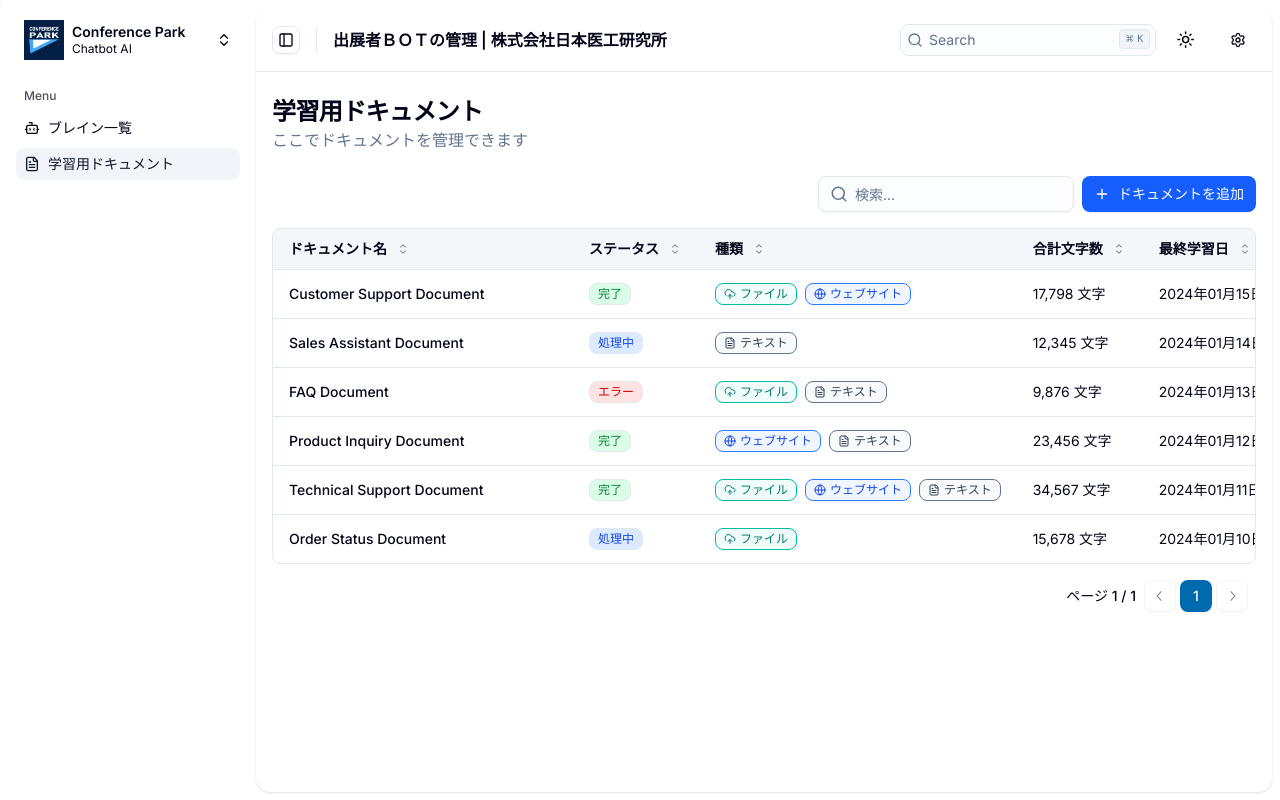
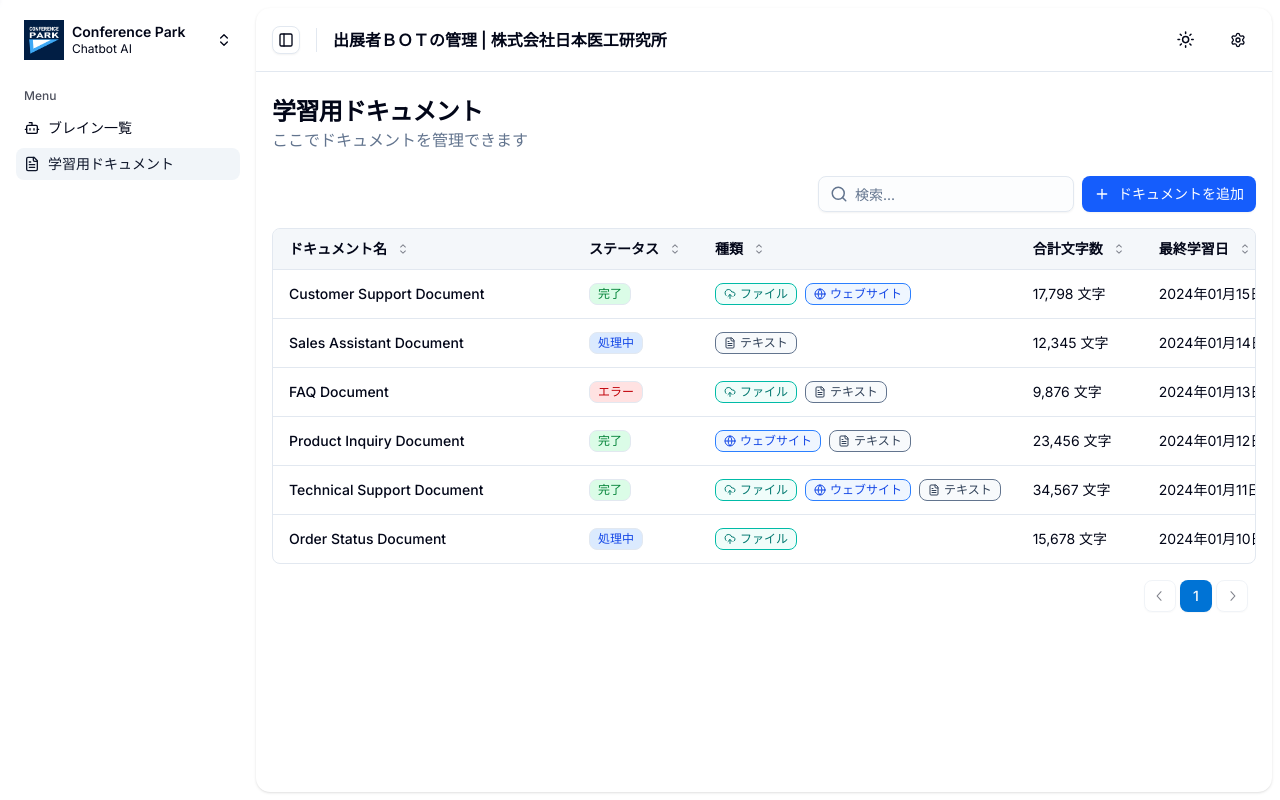
Before and after one commit to HieuNT44/renew-ui-chatbot, a React (Vite) app: page /chatbox/document in a window 1280 px wide. Built offline with nearby package versions, Linux system fonts and the light colour scheme.

Commit message:
fix: update ui

```diff
--- a/src/components/data-table/pagination.tsx
+++ b/src/components/data-table/pagination.tsx
@@ -22,9 +22,11 @@ export function DataTablePagination<TData>({
       style={{ overflowClipMargin: 1 }}
     >
       <div className='flex items-center gap-2'>
-        <div className='flex items-center justify-center text-sm font-medium'>
-          ページ {currentPage} / {totalPages}
-        </div>
+        {totalPages > 1 && (
+          <div className='text-muted-foreground flex items-center justify-center text-sm'>
+            {currentPage} / {totalPages}
+          </div>
+        )}
         <div className='flex items-center space-x-1'>
           <Button
             variant='outline'
--- a/src/features/chatbox/document/components/document-settings.tsx
+++ b/src/features/chatbox/document/components/document-settings.tsx
@@ -53,7 +53,6 @@ import { ConfirmDialog } from '@/components/confirm-dialog'
 import { ContentSection } from '@/components/content-section'
 import { Header } from '@/components/layout/header'
 import { Main } from '@/components/layout/main'
-import { ProfileDropdown } from '@/components/profile-dropdown'
 import { ThemeSwitch } from '@/components/theme-switch'
 import { documents } from '../data/documents'
 
@@ -644,7 +643,6 @@ export function DocumentSettings() {
         <div className='ms-auto flex items-center space-x-4'>
           <ThemeSwitch />
           <ConfigDrawer />
-          <ProfileDropdown />
         </div>
       </Header>
 
--- a/src/features/chatbox/document/index.tsx
+++ b/src/features/chatbox/document/index.tsx
@@ -2,7 +2,6 @@ import { getRouteApi } from '@tanstack/react-router'
 import { ConfigDrawer } from '@/components/config-drawer'
 import { Header } from '@/components/layout/header'
 import { Main } from '@/components/layout/main'
-import { Search } from '@/components/search'
 import { ThemeSwitch } from '@/components/theme-switch'
 import { DocumentsTable } from './components/documents-table'
 import { documents } from './data/documents'
@@ -28,7 +27,6 @@ export function TrainingDocument() {
   return (
     <>
       <Header fixed title='出展者ＢＯＴの管理 | 株式会社日本医工研究所'>
-        <Search />
         <div className='ms-auto flex items-center space-x-4'>
           <ThemeSwitch />
           <ConfigDrawer />
--- a/src/styles/theme.css
+++ b/src/styles/theme.css
@@ -6,7 +6,7 @@
   --card-foreground: oklch(0.129 0.042 264.695);
   --popover: oklch(1 0 0);
   --popover-foreground: oklch(0.129 0.042 264.695);
-  --primary: oklch(0.5 0.15 240);
+  --primary: oklch(0.55 0.18 250);
   --primary-foreground: oklch(0.984 0.003 247.858);
   --secondary: oklch(0.968 0.007 247.896);
   --secondary-foreground: oklch(0.208 0.042 265.755);
@@ -19,12 +19,12 @@
   --success-foreground: oklch(0.984 0.003 247.858);
   --border: oklch(0.929 0.013 255.508);
   --input: oklch(0.929 0.013 255.508);
-  --ring: oklch(0.5 0.15 240);
-  --chart-1: oklch(0.646 0.222 41.116);
-  --chart-2: oklch(0.6 0.118 184.704);
-  --chart-3: oklch(0.398 0.07 227.392);
-  --chart-4: oklch(0.828 0.189 84.429);
-  --chart-5: oklch(0.769 0.188 70.08);
+  --ring: oklch(0.55 0.18 250);
+  --chart-1: oklch(0.65 0.18 250);
+  --chart-2: oklch(0.6 0.15 250);
+  --chart-3: oklch(0.5 0.12 250);
+  --chart-4: oklch(0.7 0.15 250);
+  --chart-5: oklch(0.45 0.1 250);
 
   --sidebar: var(--background);
   --sidebar-foreground: var(--foreground);
@@ -43,7 +43,7 @@
   --card-foreground: oklch(0.984 0.003 247.858);
   --popover: oklch(0.208 0.042 265.755);
   --popover-foreground: oklch(0.984 0.003 247.858);
-  --primary: oklch(0.6 0.15 240);
+  --primary: oklch(0.65 0.18 250);
   --primary-foreground: oklch(0.984 0.003 247.858);
   --secondary: oklch(0.279 0.041 260.031);
   --secondary-foreground: oklch(0.984 0.003 247.858);
@@ -56,12 +56,12 @@
   --success-foreground: oklch(0.984 0.003 247.858);
   --border: oklch(1 0 0 / 10%);
   --input: oklch(1 0 0 / 15%);
-  --ring: oklch(0.6 0.15 240);
-  --chart-1: oklch(0.488 0.243 264.376);
-  --chart-2: oklch(0.696 0.17 162.48);
-  --chart-3: oklch(0.769 0.188 70.08);
-  --chart-4: oklch(0.627 0.265 303.9);
-  --chart-5: oklch(0.645 0.246 16.439);
+  --ring: oklch(0.65 0.18 250);
+  --chart-1: oklch(0.7 0.18 250);
+  --chart-2: oklch(0.65 0.15 250);
+  --chart-3: oklch(0.6 0.12 250);
+  --chart-4: oklch(0.55 0.15 250);
+  --chart-5: oklch(0.5 0.1 250);
 }
 
 @theme inline {
```
